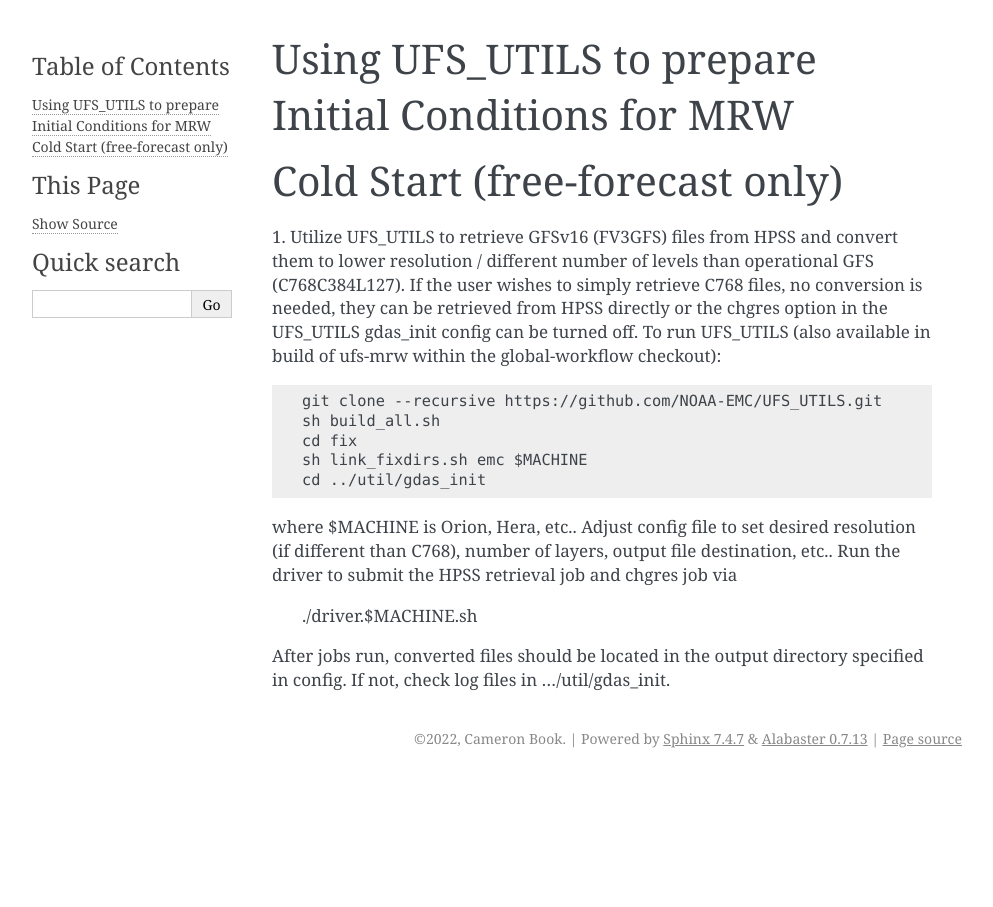
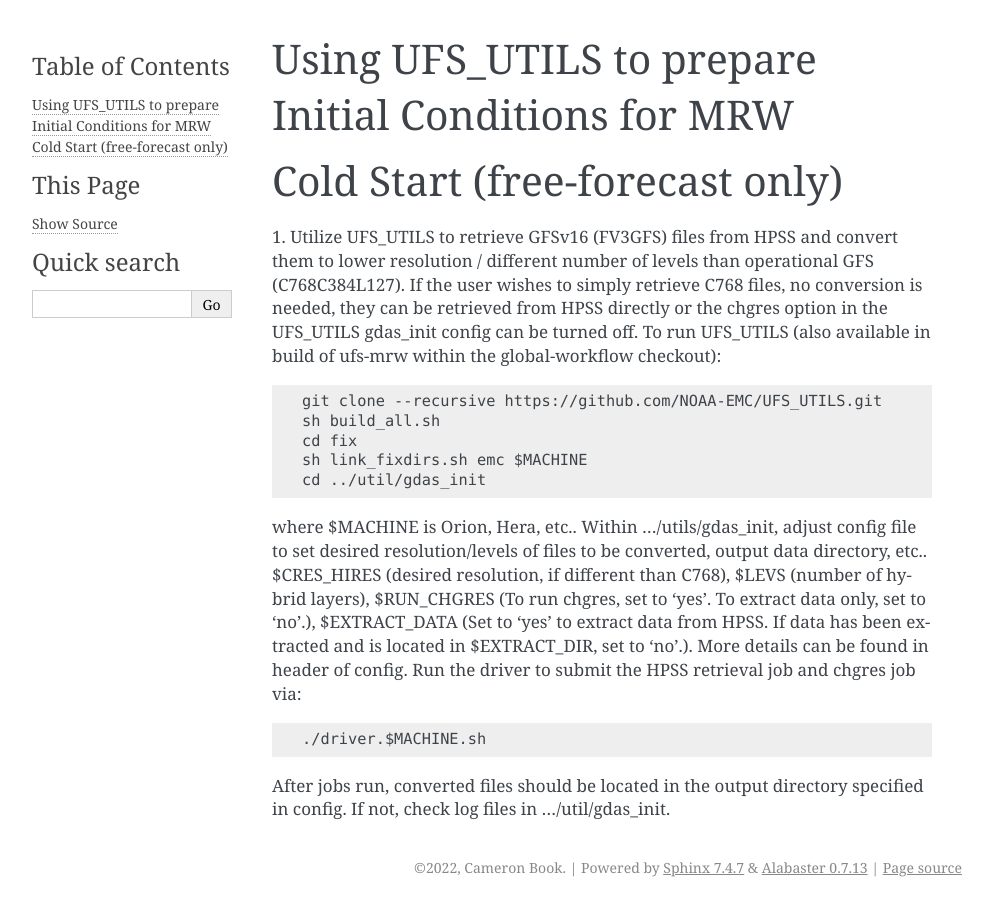
Before and after one commit to ulmononian/EPIC-Documentation, a Sphinx documentation site: the page built from docs/source/ufs_utils.rst, in a window 1280 px wide. Shown: the whole page, without its empty margins (148-1141 px from the left). Built offline with Sphinx 7.4.7, drawn with Linux system fonts in a browser that asks for light colours.

Commit message:
Update ufs_utils.rst

```diff
--- a/docs/source/ufs_utils.rst
+++ b/docs/source/ufs_utils.rst
@@ -13,7 +13,7 @@
     sh link_fixdirs.sh emc $MACHINE
     cd ../util/gdas_init
 where $MACHINE is Orion, Hera, etc..
-Adjust config file to set desired resolution (if different than C768), number of layers, output file destination, etc..
-Run the driver to submit the HPSS retrieval job and chgres job via
+Within …/utils/gdas_init, adjust config file to set desired resolution/levels of files to be converted, output data directory, etc.. $CRES_HIRES (desired resolution, if different than C768), $LEVS (number of hybrid layers), $RUN_CHGRES (To run chgres, set to 'yes'. To extract data only, set to 'no'.), $EXTRACT_DATA (Set to 'yes' to extract data from HPSS. If data has been extracted and is located in $EXTRACT_DIR, set to 'no'.). More details can be found in header of config.
+Run the driver to submit the HPSS retrieval job and chgres job via::
     ./driver.$MACHINE.sh
 After jobs run, converted files should be located in the output directory specified in config. If not, check log files in …/util/gdas_init.
```
